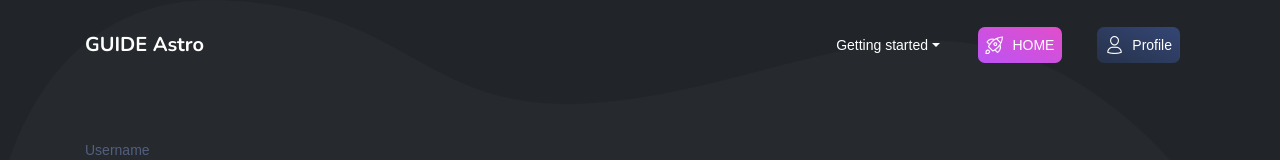
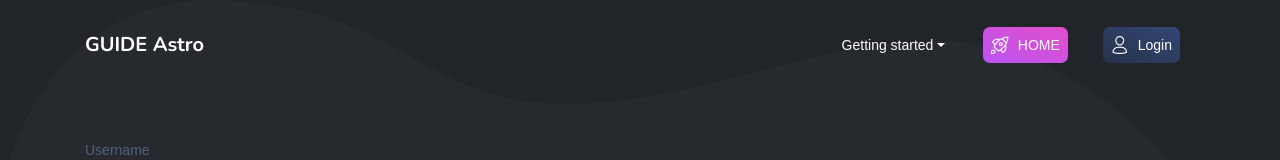
Before and after one commit to SE-Project-Astro/frontend-app, a React (Create React App) app: page /login in a window 1280 px wide. Shown: the top 160 px of the page. Built offline with nearby package versions, Linux system fonts and the light colour scheme.

Commit message:
minor changes

```diff
--- a/src/components/Navbars/NormalNavbar.js
+++ b/src/components/Navbars/NormalNavbar.js
@@ -1,6 +1,7 @@
 
 import React from "react";
 import { Link } from "react-router-dom";
+import {useSelector} from "react-redux";
 // reactstrap components
 import {
   Button,
@@ -22,6 +23,7 @@ import {
 
 export default function NormalNavbar() {
   const [collapseOpen, setCollapseOpen] = React.useState(false);
+  let isLogin = useSelector(state => state.users.isAdminLogin)
   const [collapseOut, setCollapseOut] = React.useState("");
   const [color, setColor] = React.useState("navbar-transparent");
   React.useEffect(() => {
@@ -53,11 +55,11 @@ export default function NormalNavbar() {
   const onCollapseExited = () => {
     setCollapseOut("");
   };
-  const scrollToDownload = () => {
-    document
-      .getElementById("download-section")
-      .scrollIntoView({ behavior: "smooth" });
-  };
+  // const scrollToDownload = () => {
+  //   document
+  //     .getElementById("download-section")
+  //     .scrollIntoView({ behavior: "smooth" });
+  // };
   return (
     <Navbar className={"fixed-top " + color} color-on-scroll="100" expand="lg">
       <Container>
@@ -144,7 +146,7 @@ export default function NormalNavbar() {
                 color="default"
                 href="/profile-page"
               >
-                <i className="tim-icons icon-single-02" /> Profile
+                <i className="tim-icons icon-single-02" /> {isLogin ? "Profile" : "Login"}
               </Button>
             </NavItem>
           </Nav>
--- a/src/views/examples/LoginPage.js
+++ b/src/views/examples/LoginPage.js
@@ -1,6 +1,4 @@
 import React from "react";
-import RegNavbar from "components/Navbars/RegNavbar.js";
-import Footer from "components/Footer/Footer.js";
 import classnames from "classnames";
 import{
     Button,
@@ -90,7 +88,6 @@ export default function LoginPage(){
 
     return(
         <>
-        <RegNavbar />
         <div className="wrapper">
             <div className="page-header">
                 <div className="page-header-image" />
@@ -163,7 +160,6 @@ export default function LoginPage(){
                 </div>
             </div>
         </div>
-        <Footer />
         </>
     );
 
```
Also changed, not shown: 1 other file (tests, documents, lock files or other folders).
